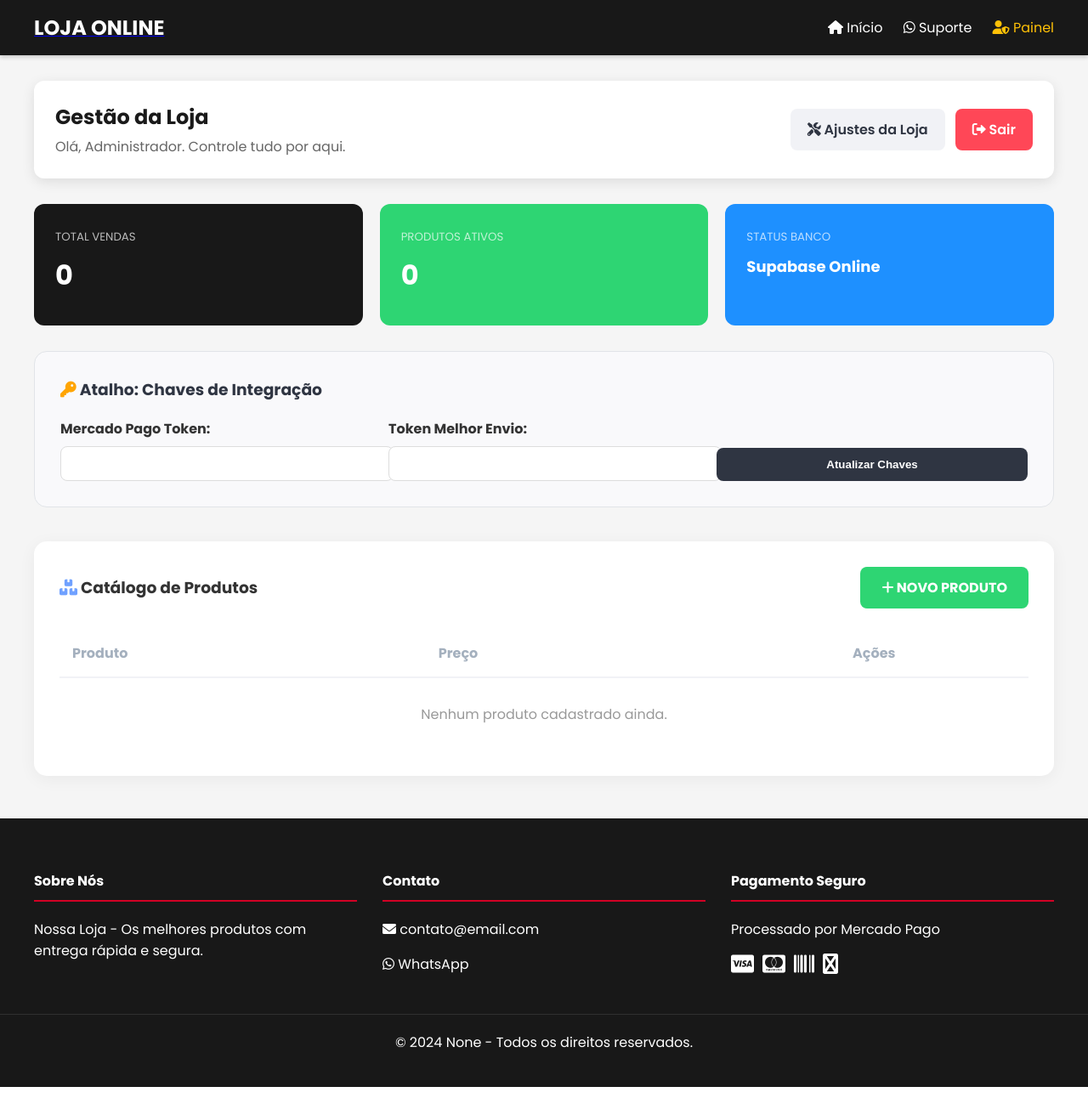
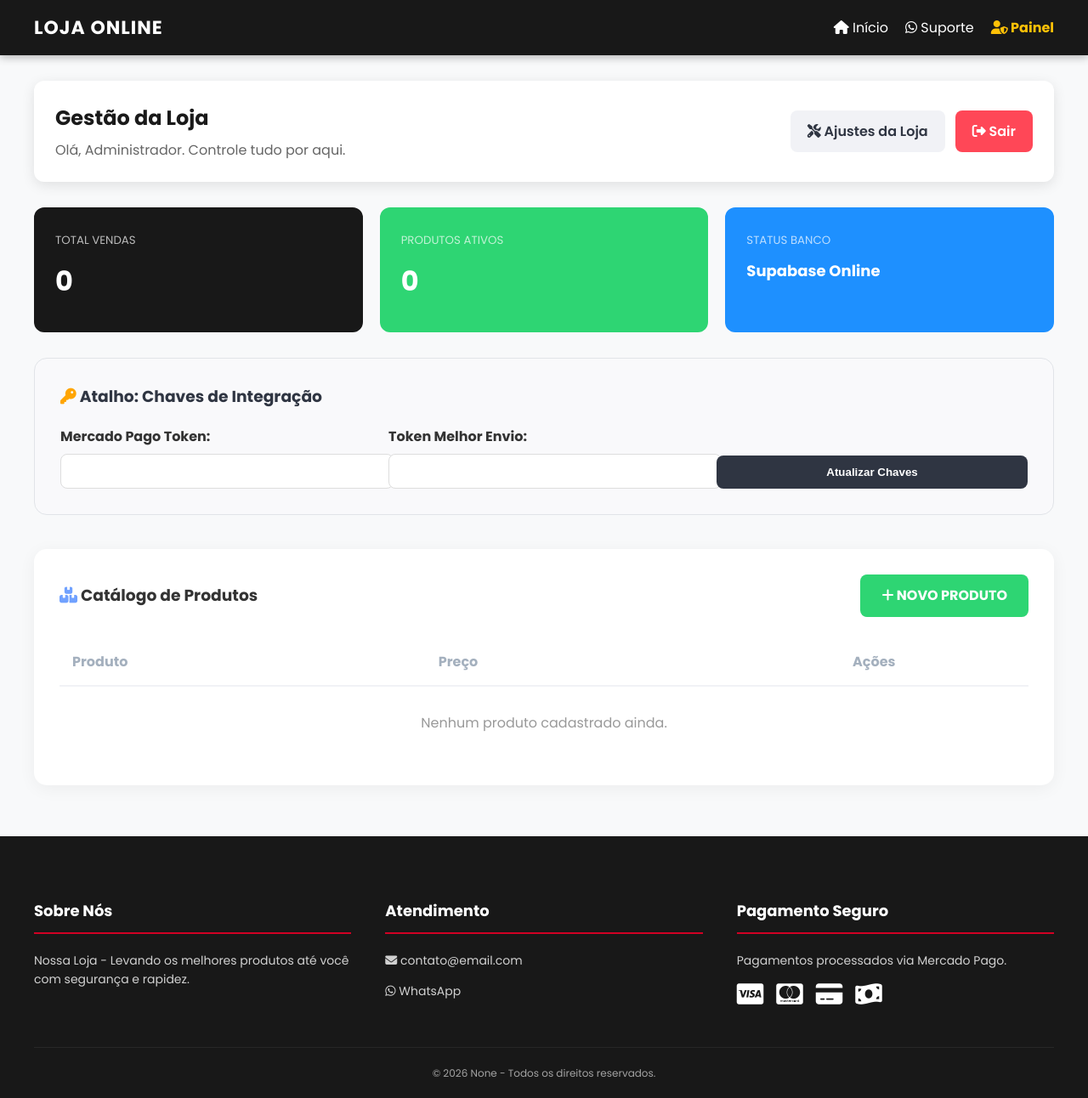
Before and after one commit to denissousa827-boop/LOJA_MP_PROFISSIONAL, a Flask app: page /admin/dashboard in a window 1280 px wide. Shown: the whole page at 85% size. Run offline with Flask 3, Linux system fonts and the light colour scheme; the visitor is signed in with stand-in values (Sample User, id 1); data that the repository does not hold is empty; some libraries are stand-ins or nearby versions.

Commit message:
Update base.html

```diff
--- a/templates/base.html
+++ b/templates/base.html
@@ -5,11 +5,12 @@
     <meta name="viewport" content="width=device-width, initial-scale=1.0">
     <title>{% block title %}{{ config.get('titulo_site', 'Minha Loja') }}{% endblock %}</title>
 
-    <link rel="stylesheet" href="https://cdnjs.cloudflare.com/ajax/libs/font-awesome/6.0.0/css/all.min.css">
+    <link rel="stylesheet" href="https://cdnjs.cloudflare.com/ajax/libs/font-awesome/6.4.0/css/all.min.css">
     <link href="https://fonts.googleapis.com/css2?family=Poppins:wght@300;400;600;700&display=swap" rel="stylesheet">
 
     <style>
         :root {
+            /* Cores vindas do painel admin com fallback seguro */
             --header-bg: {{ config.get('header_color', '#181818') }};
             --footer-bg: {{ config.get('footer_color', '#181818') }};
             --primary-color: #d10024;
@@ -19,8 +20,9 @@
             margin: 0;
             padding: 0;
             font-family: 'Poppins', sans-serif;
-            background-color: #f5f5f5;
+            background-color: #f8f9fa;
             color: #333;
+            line-height: 1.6;
         }
 
         .container {
@@ -29,12 +31,15 @@
             padding: 0 15px;
         }
 
-        /* Cabeçalho Dinâmico */
+        /* Cabeçalho */
         header {
             background-color: var(--header-bg);
             padding: 15px 0;
             color: white;
-            box-shadow: 0 2px 5px rgba(0,0,0,0.2);
+            box-shadow: 0 2px 10px rgba(0,0,0,0.3);
+            position: sticky;
+            top: 0;
+            z-index: 1000;
         }
 
         .header-content {
@@ -45,14 +50,22 @@
 
         .logo img {
             max-height: 50px;
+            width: auto;
             display: block;
         }
 
         .logo-text {
-            font-size: 24px;
-            font-weight: bold;
+            font-size: 22px;
+            font-weight: 700;
             text-decoration: none;
             color: white;
+            text-transform: uppercase;
+            letter-spacing: 1px;
+        }
+
+        nav {
+            display: flex;
+            align-items: center;
         }
 
         nav a {
@@ -60,33 +73,52 @@
             text-decoration: none;
             margin-left: 20px;
             font-weight: 500;
+            transition: color 0.3s;
+        }
+
+        nav a:hover {
+            color: var(--primary-color);
         }
 
         /* Rodapé */
         footer {
             background-color: var(--footer-bg);
             color: white;
-            padding: 40px 0;
-            margin-top: 50px;
+            padding: 50px 0 20px;
+            margin-top: 60px;
         }
 
         .footer-grid {
             display: grid;
             grid-template-columns: repeat(auto-fit, minmax(250px, 1fr));
-            gap: 30px;
+            gap: 40px;
         }
 
         .footer-section h4 {
+            color: white;
             border-bottom: 2px solid var(--primary-color);
             padding-bottom: 10px;
             margin-bottom: 20px;
+            font-size: 18px;
         }
 
-        /* Ajustes para Mobile */
-        @media (max-width: 600px) {
-            .header-content { flex-direction: column; gap: 10px; }
-            nav { margin-top: 10px; }
-            nav a { margin: 0 10px; }
+        .footer-section p {
+            font-size: 14px;
+            opacity: 0.8;
+        }
+
+        .payment-icons {
+            font-size: 28px;
+            gap: 15px;
+            display: flex;
+            margin-top: 15px;
+        }
+
+        /* Responsividade */
+        @media (max-width: 768px) {
+            .header-content { flex-direction: column; text-align: center; gap: 15px; }
+            nav { justify-content: center; }
+            nav a { margin: 0 10px; font-size: 14px; }
         }
     </style>
 </head>
@@ -94,9 +126,9 @@
 
     <header>
         <div class="container header-content">
-            <a href="/" class="logo">
+            <a href="/" class="logo" style="text-decoration: none;">
                 {% if config.get('logo_img') %}
-                    <img src="{{ config.get('logo_img') }}" alt="Logo {{ config.get('titulo_site') }}">
+                    <img src="{{ config.get('logo_img') }}" alt="Logo">
                 {% else %}
                     <span class="logo-text">{{ config.get('titulo_site', 'LOJA ONLINE') }}</span>
                 {% endif %}
@@ -104,11 +136,13 @@
 
             <nav>
                 <a href="/"><i class="fas fa-home"></i> Início</a>
-                <a href="https://wa.me/{{ config.get('contato_whatsapp') }}" target="_blank">
+                <a href="https://api.whatsapp.com/send?phone={{ config.get('contato_whatsapp') }}" target="_blank">
                     <i class="fab fa-whatsapp"></i> Suporte
                 </a>
                 {% if session.get('admin_logged_in') %}
-                    <a href="{{ url_for('admin_dashboard') }}" style="color: #ffc107;"><i class="fas fa-user-shield"></i> Painel</a>
+                    <a href="{{ url_for('admin_dashboard') }}" style="color: #ffc107; font-weight: bold;">
+                        <i class="fas fa-user-shield"></i> Painel
+                    </a>
                 {% endif %}
             </nav>
         </div>
@@ -119,29 +153,30 @@
     </main>
 
     <footer>
-        <div class="container footer-grid">
+        <div class="container">
+            <div class="footer-grid">
                 <div class="footer-section">
                     <h4>Sobre Nós</h4>
-                <p>{{ config.get('titulo_site', 'Nossa Loja') }} - Os melhores produtos com entrega rápida e segura.</p>
+                    <p>{{ config.get('titulo_site', 'Nossa Loja') }} - Levando os melhores produtos até você com segurança e rapidez.</p>
                 </div>
                 <div class="footer-section">
-                <h4>Contato</h4>
+                    <h4>Atendimento</h4>
                     <p><i class="fas fa-envelope"></i> {{ config.get('contato_email', 'contato@email.com') }}</p>
                     <p><i class="fab fa-whatsapp"></i> {{ config.get('contato_whatsapp', 'WhatsApp') }}</p>
                 </div>
                 <div class="footer-section">
                     <h4>Pagamento Seguro</h4>
-                <p>Processado por Mercado Pago</p>
-                <div style="font-size: 24px; gap: 10px; display: flex;">
+                    <p>Pagamentos processados via Mercado Pago.</p>
+                    <div class="payment-icons">
                         <i class="fab fa-cc-visa"></i>
                         <i class="fab fa-cc-mastercard"></i>
-                    <i class="fas fa-barcode"></i>
-                    <i class="fas fa-pix"></i>
+                        <i class="fas fa-credit-card"></i>
+                        <i class="fas fa-money-bill-wave"></i> </div>
                 </div>
             </div>
+            <div style="text-align: center; margin-top: 40px; border-top: 1px solid rgba(255,255,255,0.1); padding-top: 20px; font-size: 12px; opacity: 0.6;">
+                &copy; 2026 {{ config.get('titulo_site') }} - Todos os direitos reservados.
             </div>
-        <div style="text-align: center; margin-top: 30px; border-top: 1px solid rgba(255,255,255,0.1); padding-top: 20px;">
-            &copy; 2024 {{ config.get('titulo_site') }} - Todos os direitos reservados.
         </div>
     </footer>
 
```
Lines whose indentation alone changed are shown as unchanged.
